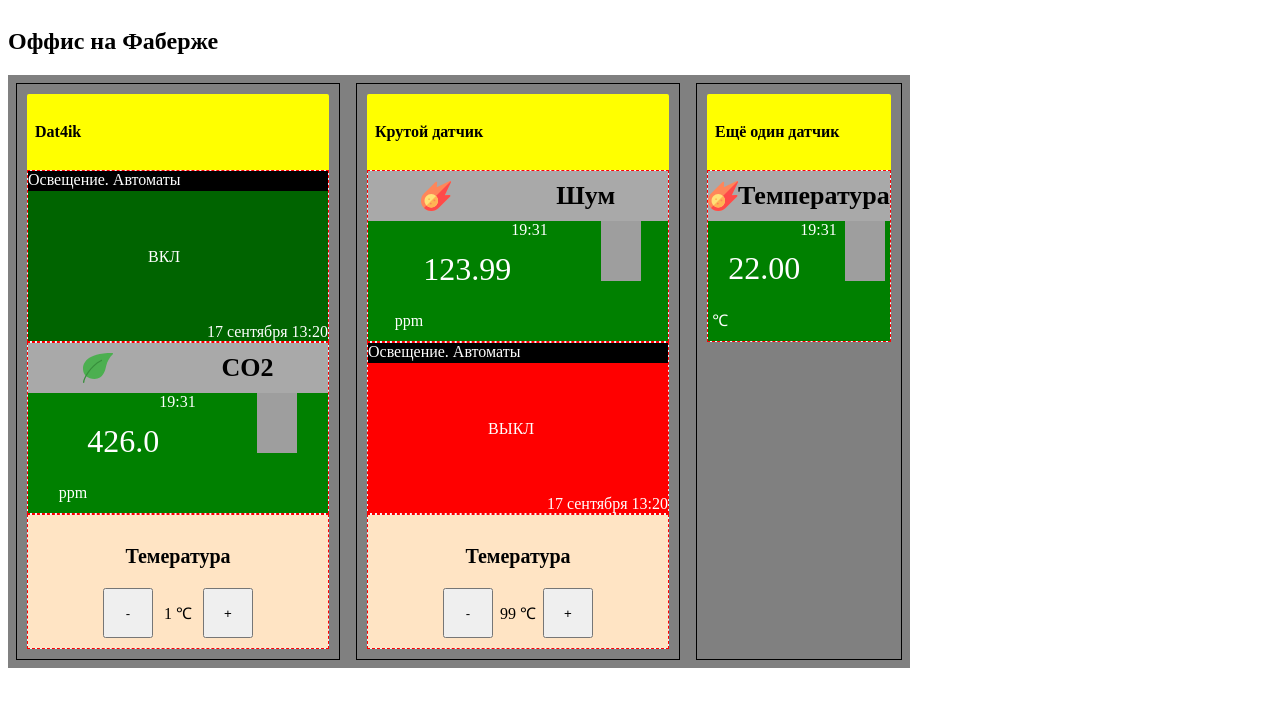
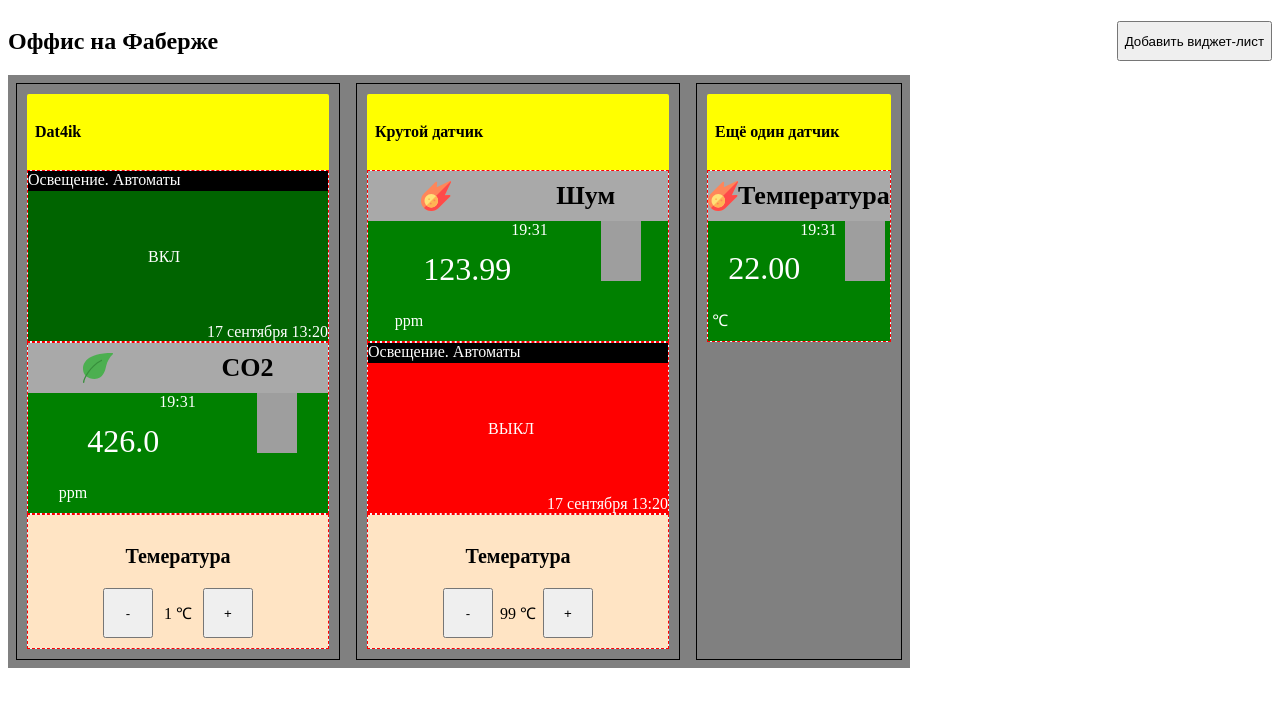
Before and after one commit to deim0707/DnD, a React (Create React App) app: page / in a window 1280 px wide. Shown: the top 706 px of the page. Built offline with nearby package versions, Linux system fonts and the light colour scheme; grey boxes are pictures that could not be loaded.

Commit message:
поправил стили добавил кнопку "добавить виджет". Ещё не добавляет

```diff
--- a/public/index.html
+++ b/public/index.html
@@ -4,7 +4,7 @@
     <meta charset="utf-8" />
     <link rel="icon" href="%PUBLIC_URL%/favicon.ico" />
     <meta name="viewport" content="width=device-width, initial-scale=1" />
-    <title>React App</title>
+    <title>Виджеты ДнД</title>
   </head>
   <body>
     <div id="root"></div>
--- a/src/App.tsx
+++ b/src/App.tsx
@@ -1,11 +1,11 @@
 import React from 'react';
-import Container2 from './Components/Container2';
+import DashBoard from "./Components/DashBoard/DashBoard";
 
 
 function App() {
     return (
-        <div className="App" style={{display: 'flex'}}>
-            <Container2/>
+        <div className="App">
+            <DashBoard id={'hjg123jhg123'}/>
         </div>
     );
 }
--- a/src/Components/Container2.tsx
+++ /dev/null
@@ -1,13 +0,0 @@
-import React, {FC} from "react";
-import DashBoard from "./DashBoard/DashBoard";
-
-const Container2: FC = () => {
-
-    return (
-        <div>
-            <DashBoard id={'hjg123jhg123'}/>
-        </div>
-    )
-}
-
-export default Container2;
--- a/src/Components/DashBoard/DashBoard.tsx
+++ b/src/Components/DashBoard/DashBoard.tsx
@@ -67,7 +67,13 @@ const DashBoard: FC<Props> = ({id}) => {
 
     return (
         <>
-            <h2>{dashboardAllInfo.nameOfOffice}</h2>
+            <div className="headerDashboard">
+                <h2>{dashboardAllInfo.nameOfOffice}</h2>
+                <button
+                    onClick={()=> console.log('Нажали добавить')}
+                >
+                    Добавить виджет-лист</button>
+            </div>
             <DragDropContext
                 onDragEnd={onDragEnd}
             >
--- a/src/Components/DashBoard/DashBoards.css
+++ b/src/Components/DashBoard/DashBoards.css
@@ -1,7 +1,14 @@
 .container {
     background-color: gray;
-    /*min-height: 100vh;*/
-    /*display: inline-flex;*/
+    display: inline-flex;
+}
+
+.headerDashboard {
     display: flex;
+    justify-content: space-between;
+    align-items: center;
+}
 
+.headerDashboard button {
+    height: 40px;
 }
--- a/src/Components/DraggableItem/DraggableItem.tsx
+++ b/src/Components/DraggableItem/DraggableItem.tsx
@@ -1,6 +1,6 @@
 import React, {FC} from "react";
 import {Draggable} from "react-beautiful-dnd";
-import {Content} from "../types";
+import {Content, Widget, } from "../types";
 import './DraggableItem.css'
 import Widget1 from "../Widgets/Widget1/Widget1";
 import Widget2 from "../Widgets/Widget2/Widget2";
--- a/src/Components/DraggableItemList/DraggableItemList.tsx
+++ b/src/Components/DraggableItemList/DraggableItemList.tsx
@@ -22,7 +22,7 @@ const DraggableItemList: FC<Props> = ({listId, items}) => {
                     ref={provided.innerRef}
                 >
                     {
-                        items.map((item: any, idx: number) => (
+                        items.map((item: Widget, idx: number) => (
                             <DraggableItem
                                 item={item.content}
                                 type={item.type}
--- a/src/Components/Widgets/Widget1/Widget1.tsx
+++ b/src/Components/Widgets/Widget1/Widget1.tsx
@@ -8,7 +8,7 @@ interface Props {
     time: number,
     type: string,
     value: string,
-    typeData: string
+    typeData: string,
 }
 
 const Widget1: FC<Props> = ({type, title, time, value, typeData}) => {
```
Also changed, not shown: src/Components/helpersDnD.ts (+0 -19 lines), src/Components/types.ts (+22 -0 lines).
